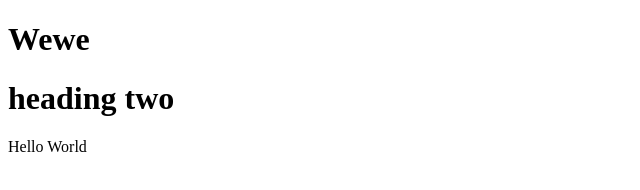
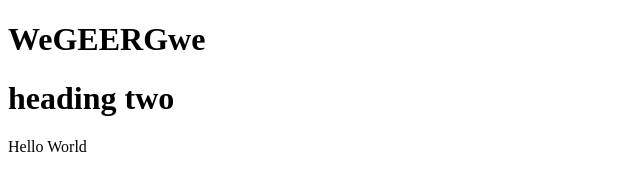
Before and after one commit to Abdelmouhaimen/test, a plain HTML site: page index.html in a window 1280 px wide. Shown: the whole page, without its empty margins (0-640 px from the left). Drawn offline with Linux system fonts and the light colour scheme.

Commit message:
Update index.html

```diff
--- a/index.html
+++ b/index.html
@@ -4,7 +4,7 @@
 		<title>hello</title>
 	</head>
 	<body>
-		<h1>Wewe</h1>
+		<h1>WeGEERGwe</h1>
 		<h1>heading two</h1>
 		Hello World
 	</body>
```
